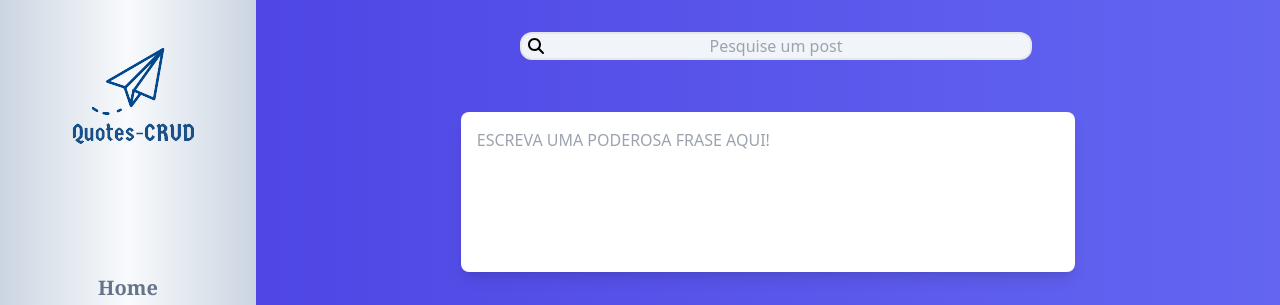
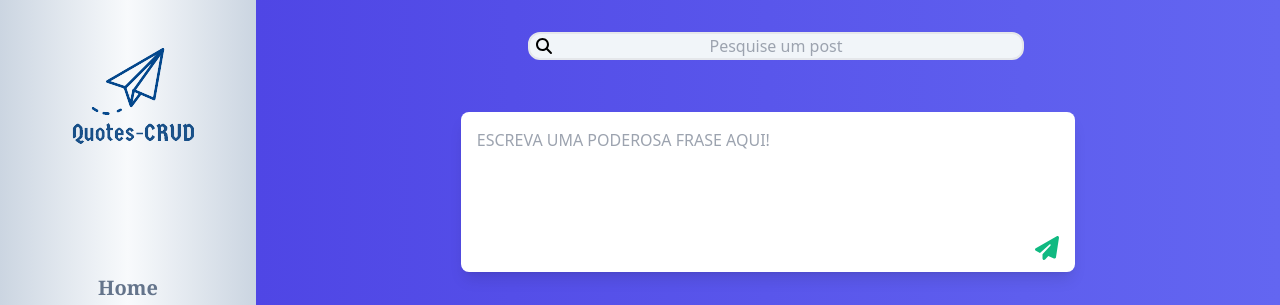
Before and after one commit to mendri/quotes-crud, a React (Vite) app in the folder frontend/: page /home in a window 1280 px wide. Shown: the top 305 px of the page. Built offline with nearby package versions, Linux system fonts and the light colour scheme.

Commit message:
feat: adicionando os últimos recursos visuais da home screen 1.0

```diff
--- a/frontend/src/App.tsx
+++ b/frontend/src/App.tsx
@@ -3,14 +3,16 @@ import Home from "./Pages/Home"
 import Login from "./Pages/Login"
 import HandleUrl from "./Pages/HandleUrl"
 import Register from "./Pages/Register"
+import Notifications from "./Pages/Notifications"
 
 function App() {
   return (
     <Routes>
-      <Route path="/login" element={<Login />}></Route>
-      <Route path="/register" element={<Register />}></Route>
-      <Route path="/home" element={<Home />}></Route>
-      <Route path="/" element={<HandleUrl />}></Route>
+      <Route path="/login" element={<Login />} />
+      <Route path="/register" element={<Register />} />
+      <Route path="/home" element={<Home />} />
+      <Route path="/notifications" element={<Notifications />} />
+      <Route path="/" element={<HandleUrl />} />
     </Routes>
   )
 }
--- /dev/null
+++ b/frontend/src/Components/HeaderQuotesCRUD.tsx
@@ -0,0 +1,25 @@
+function HeaderQuotesCRUD() {
+  const userEmail = localStorage.getItem("user-email")
+
+  return (
+    <header className="fixed w-1/5 h-full bg-gradient-to-r from-slate-300 via-slate-50 to-slate-300">
+      <a href="/home" className="flex justify-center">
+        <img className="hover:" src="src/Images/Quotes-CRUD.png"></img>
+      </a>
+      <div className="h-2/3 flex flex-col justify-around -mt-6">
+        <div className="flex flex-col items-center text-xl font-serif text-slate-500 font-extrabold">
+          <a className="hover:text-2xl" href="/home">Home</a>
+          <a className="hover:text-2xl" href="/notifications">Notificações</a>
+          <a className="hover:text-2xl" href="/profile">Perfil</a>
+        </div>
+        <div className="flex flex-col items-center text-xl font-serif text-slate-600">
+          <p className="text-center">"Ícone do usuário"</p>
+          <p className="text-center">"Nome do usuário"</p>
+          <p className="text-center">{userEmail}</p>
+        </div>
+      </div>
+    </header>
+  )
+}
+
+export default HeaderQuotesCRUD
--- /dev/null
+++ b/frontend/src/Components/UserQuoteInput.tsx
@@ -0,0 +1,39 @@
+import { faPaperPlane } from "@fortawesome/free-solid-svg-icons"
+import { FontAwesomeIcon } from "@fortawesome/react-fontawesome"
+import { useState } from "react"
+
+function UserQuoteInput() {
+  const [userQuote, setUserQuote] = useState("")
+
+  function handleUserQuoteBtn() {
+    setUserQuote("")
+  }
+
+  function handleKey(e: React.KeyboardEvent<HTMLTextAreaElement>) {
+    if (e.key === "Enter" && !e.shiftKey) {
+      handleUserQuoteBtn()
+    }
+  }
+
+  return (
+    <div className="h-40 mt-28 w-full flex justify-center">
+      <div className="flex justify-center relative w-3/5">
+        <textarea
+          onChange={(e) => setUserQuote(e.target.value)}
+          onKeyDownCapture={(e) => handleKey(e)}
+          value={userQuote}
+          placeholder="ESCREVA UMA PODEROSA FRASE AQUI!"
+          className="w-full rounded-lg shadow-lg p-4 resize-none"
+        />
+        <button
+          className="absolute bottom-2 right-4"
+          onClick={handleUserQuoteBtn}
+        >
+          <FontAwesomeIcon className="h-6 text-emerald-500 hover:h-7" icon={faPaperPlane} />
+        </button>
+      </div>
+  </div>
+  )
+}
+
+export default UserQuoteInput
--- a/frontend/src/Pages/Home.tsx
+++ b/frontend/src/Pages/Home.tsx
@@ -4,10 +4,11 @@ import { useEffect, useState } from "react"
 import Quotes from "../Components/Quotes"
 import IQuote from "../Interfaces/IQuote"
 import mockedQuotes from "../Mock/quotes.json"
+import HeaderQuotesCRUD from "../Components/HeaderQuotesCRUD"
+import UserQuoteInput from "../Components/UserQuoteInput"
 
 function Home() {
   const [quotes, setQuotes] = useState<Array<IQuote>>([])
-  const userEmail = localStorage.getItem("user-email")
 
   async function fetchQuotes() {
     localStorage.setItem("quotes", JSON.stringify(mockedQuotes))
@@ -21,32 +22,13 @@ function Home() {
 
   return (
     <main>
-      <header className="fixed w-1/5 h-full bg-gradient-to-r from-slate-300 via-slate-50 to-slate-300">
-        <a href="/home" className="flex justify-center">
-          <img className="hover:" src="src/Images/Quotes-CRUD.png"></img>
-        </a>
-        <div className="h-2/3 flex flex-col justify-around -mt-6">
-          <div className="flex flex-col items-center text-xl font-serif text-slate-500 font-extrabold">
-            <a className="hover:text-2xl" href="/home">Home</a>
-            <a className="hover:text-2xl" href="/notifications">Notificações</a>
-            <a className="hover:text-2xl" href="/profile">Perfil</a>
-          </div>
-          <div className="flex flex-col items-center text-xl font-serif text-slate-600">
-            <p className="text-center">"Ícone do usuário"</p>
-            <p className="text-center">"Nome do usuário"</p>
-            <p className="text-center">{userEmail}</p>
-          </div>
+      <HeaderQuotesCRUD />
+      <section className="absolute w-4/5 right-0 min-h-100vh bg-gradient-to-r from-indigo-600 to-indigo-500 flex flex-col items-center">
+        <div className="fixed w-2/5 mt-8 flex justify-center items-center">
+          <FontAwesomeIcon className="relative left-6" icon={faMagnifyingGlass} />
+          <input className="w-full h-7 border-2 text-center rounded-xl bg-slate-100" placeholder="Pesquise um post"/>
         </div>
-      </header>
-      <section className="absolute w-4/5 right-0 min-h-100vh bg-gradient-to-r from-indigo-600 to-indigo-500 flex flex-col items-center">
-        <div className="fixed w-full mt-8 flex justify-center items-center shado">
-          <FontAwesomeIcon className="relative left-6" icon={faMagnifyingGlass} />
-          <input className="w-2/5 h-7 border-2 text-center rounded-xl bg-slate-100" placeholder="Pesquise um post"/>
-        </div>
-        <div className="mt-28 w-full flex justify-center">
-          <textarea placeholder="ESCREVA UMA PODEROSA FRASE AQUI!" className="w-3/5 h-40 p-4 rounded-lg shadow-lg resize-none" />
-        </div>
-
+        <UserQuoteInput />
         <div className="mt-6 w-full flex flex-col justify-evenly items-center">
           {
             quotes.map((element) => {
--- /dev/null
+++ b/frontend/src/Pages/Notifications.tsx
@@ -0,0 +1,7 @@
+function Notifications() {
+  return (
+    <p>Olá Mundo!</p>
+  )
+}
+
+export default Notifications
```
